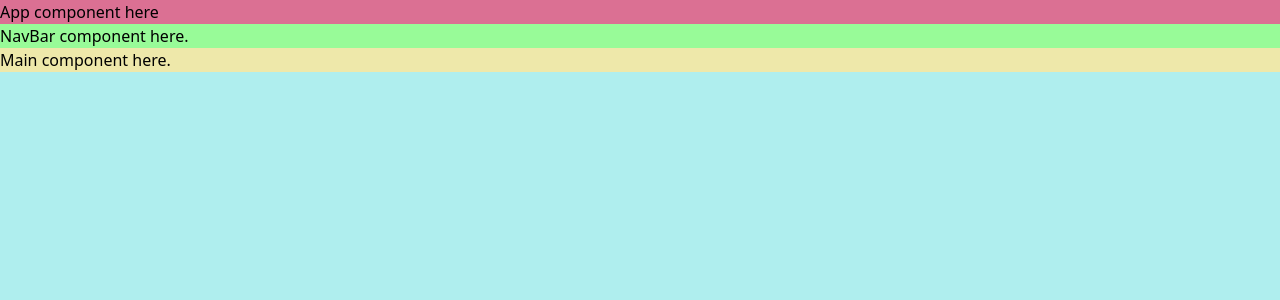
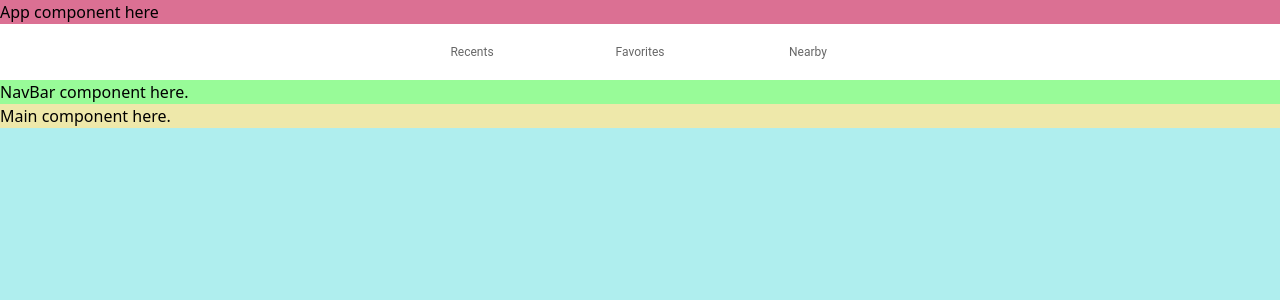
Before and after one commit to viviankwok/containment, a React (Create React App) app in the folder client/: page / in a window 1280 px wide. Shown: the top 300 px of the page. Built offline with nearby package versions, Linux system fonts and the light colour scheme.

Commit message:
imported material ui mods

```diff
--- a/client/package.json
+++ b/client/package.json
@@ -3,6 +3,10 @@
   "version": "0.1.0",
   "private": true,
   "dependencies": {
+    "@emotion/react": "^11.10.0",
+    "@emotion/styled": "^11.10.0",
+    "@mui/icons-material": "^5.8.4",
+    "@mui/material": "^5.9.3",
     "@testing-library/jest-dom": "^5.16.5",
     "@testing-library/react": "^13.3.0",
     "@testing-library/user-event": "^13.5.0",
--- a/client/src/App.js
+++ b/client/src/App.js
@@ -1,11 +1,31 @@
-import React from "react";
+import React, { useState } from "react";
 import Main from "./components/Main";
 import NavBar from "./components/NavBar";
 
+import { BottomNavigation, BottomNavigationAction } from "@mui/material";
+import { Icon } from "@mui/material";
+
 const App = () => {
+  const [value, setValue] = useState("testing");
+
   return (
     <div id="app">
       App component here
+      <BottomNavigation
+        showLabels
+        value={value}
+        onChange={(event, newValue) => {
+          setValue(newValue);
+        }}
+      >
+        {/* <BottomNavigationAction label="Recents" icon={<RestoreIcon />} />
+        <BottomNavigationAction label="Favorites" icon={<FavoriteIcon />} />
+        <BottomNavigationAction label="Nearby" icon={<LocationOnIcon />} /> */}
+
+        <BottomNavigationAction label="Recents" />
+        <BottomNavigationAction label="Favorites" />
+        <BottomNavigationAction label="Nearby" />
+      </BottomNavigation>
       <NavBar />
       <Main />
     </div>
```
Also changed, not shown: 1 other file (tests, documents, lock files or other folders).
